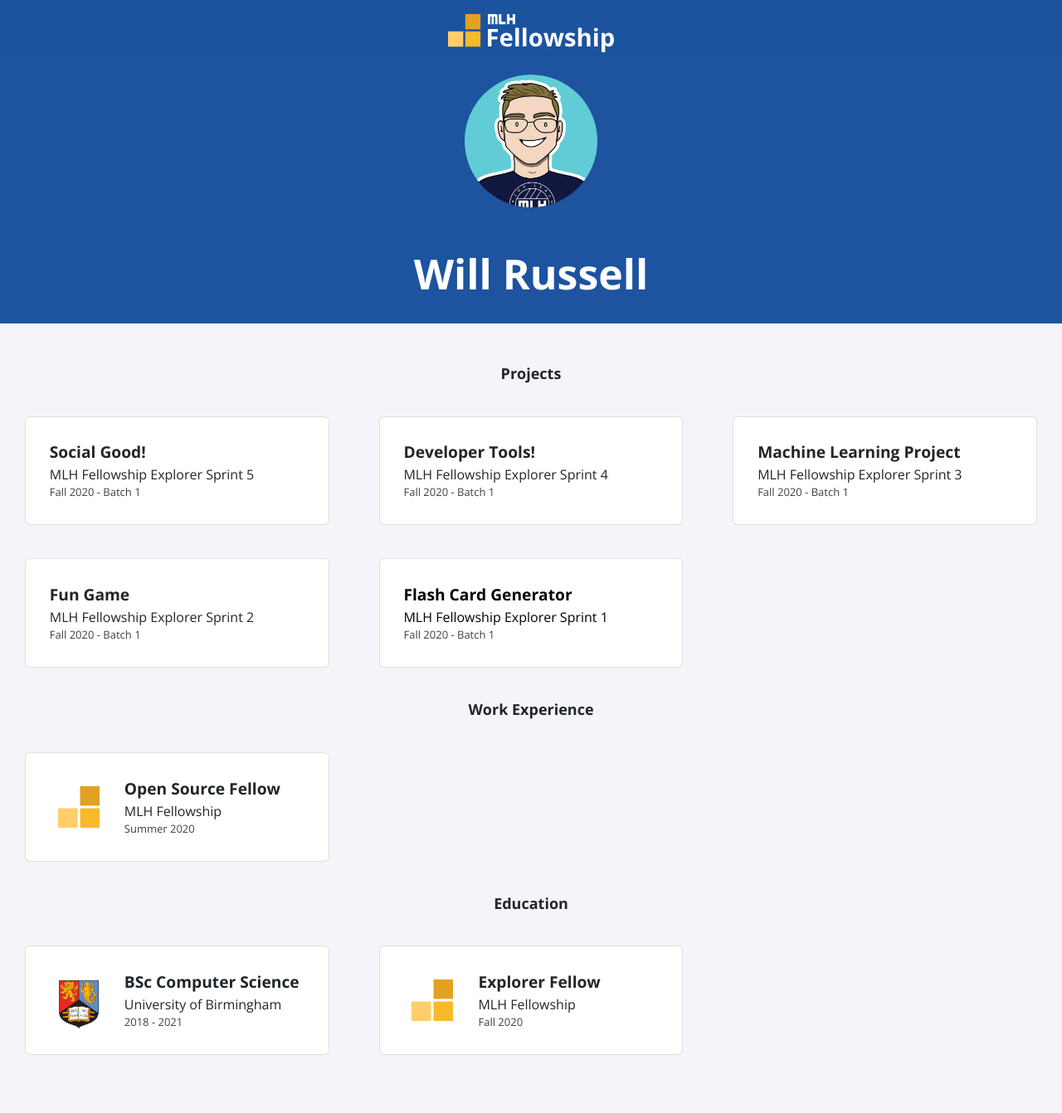
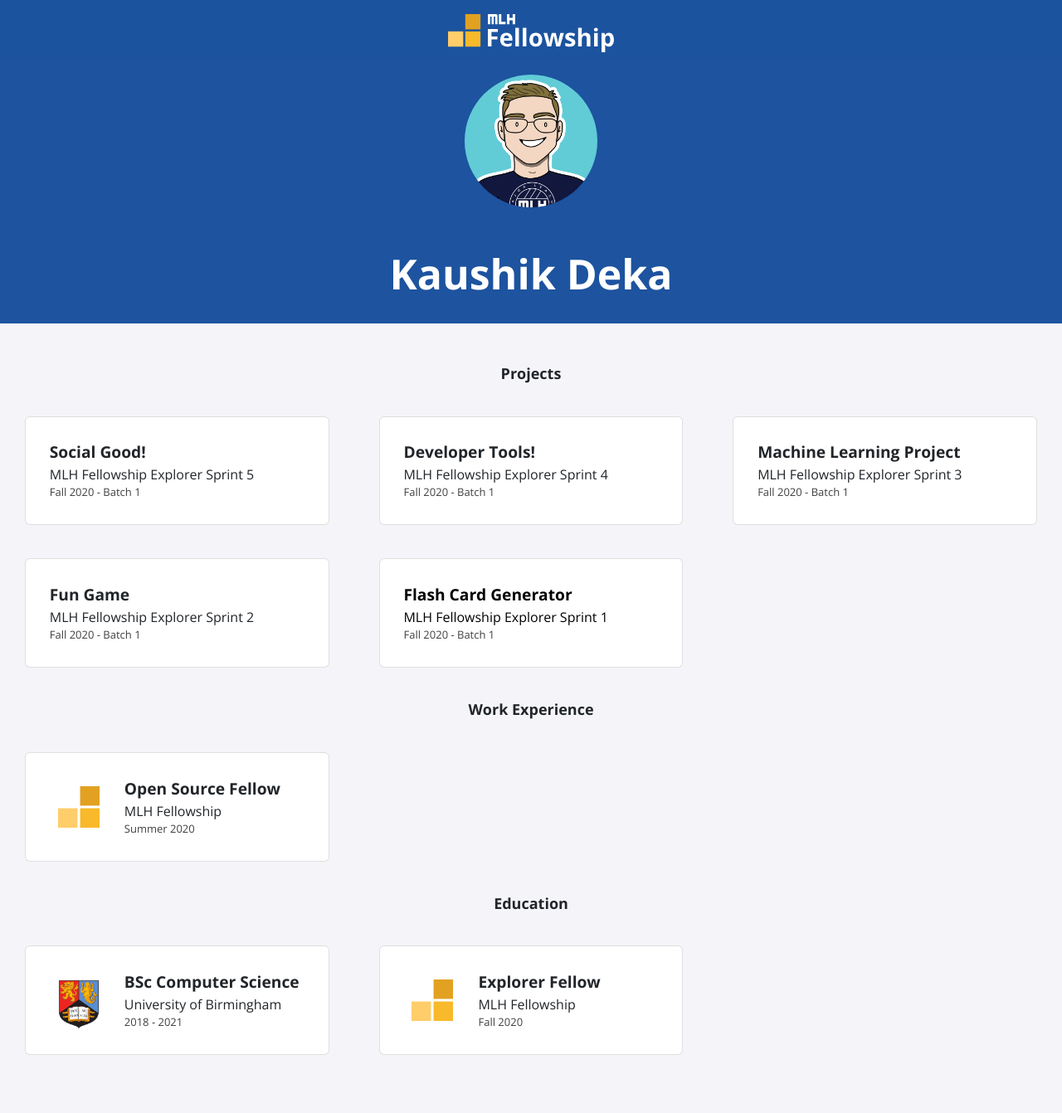
Before and after one commit to Kaushikdkrikhanu/Kaushikdkrikhanu.github.io, a Jekyll site: the page built from index.html, in a window 1280 px wide. Shown: the whole page at 83% size. Built offline with Jekyll 4.4.1, drawn with Linux system fonts in a browser that asks for light colours; nearby versions of some CDN libraries.

Commit message:
Update _config.yml to inlcude Kaushik's name and social media

```diff
--- a/_config.yml
+++ b/_config.yml
@@ -1,13 +1,13 @@
-title: "Will Russell"
-email: fellowship@mlh.io
+title: "Kaushik Deka"
+email: kaushik12dkrikhanu@gmail.com
 description: >- # this means to ignore newlines until "baseurl:"
   Write an awesome description for your new site here. You can edit this
   line in _config.yml. It will appear in your document head meta (for
   Google search results) and in your feed.xml site description.
 baseurl: "/"
-url: "/portfolio-template"
-twitter_username: mlhacks
-github_username:  mlh-fellowship
+url: "https://Kaushikdkrikhanu.github.io/"
+twitter_username: KaushikDeka
+github_username:  Kaushikdkrikhanu
 
 sass:
   sass_dir: _sass
```
